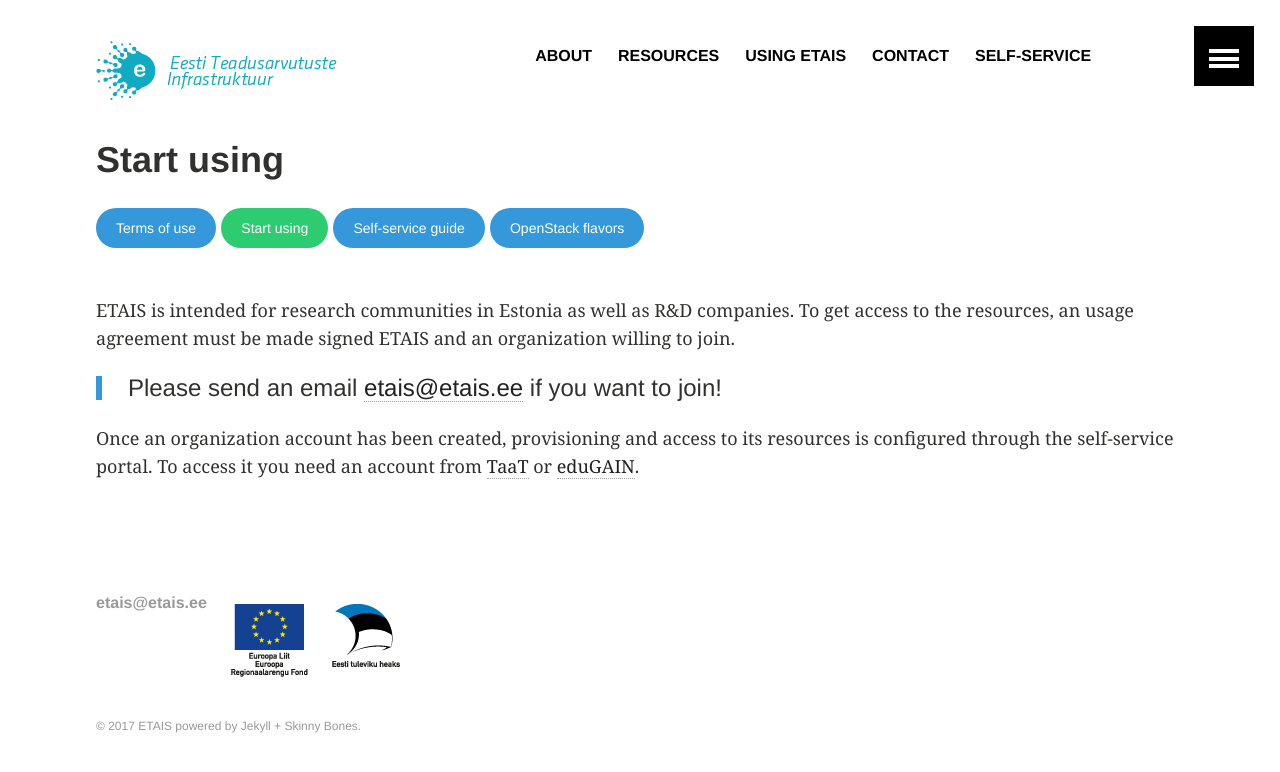
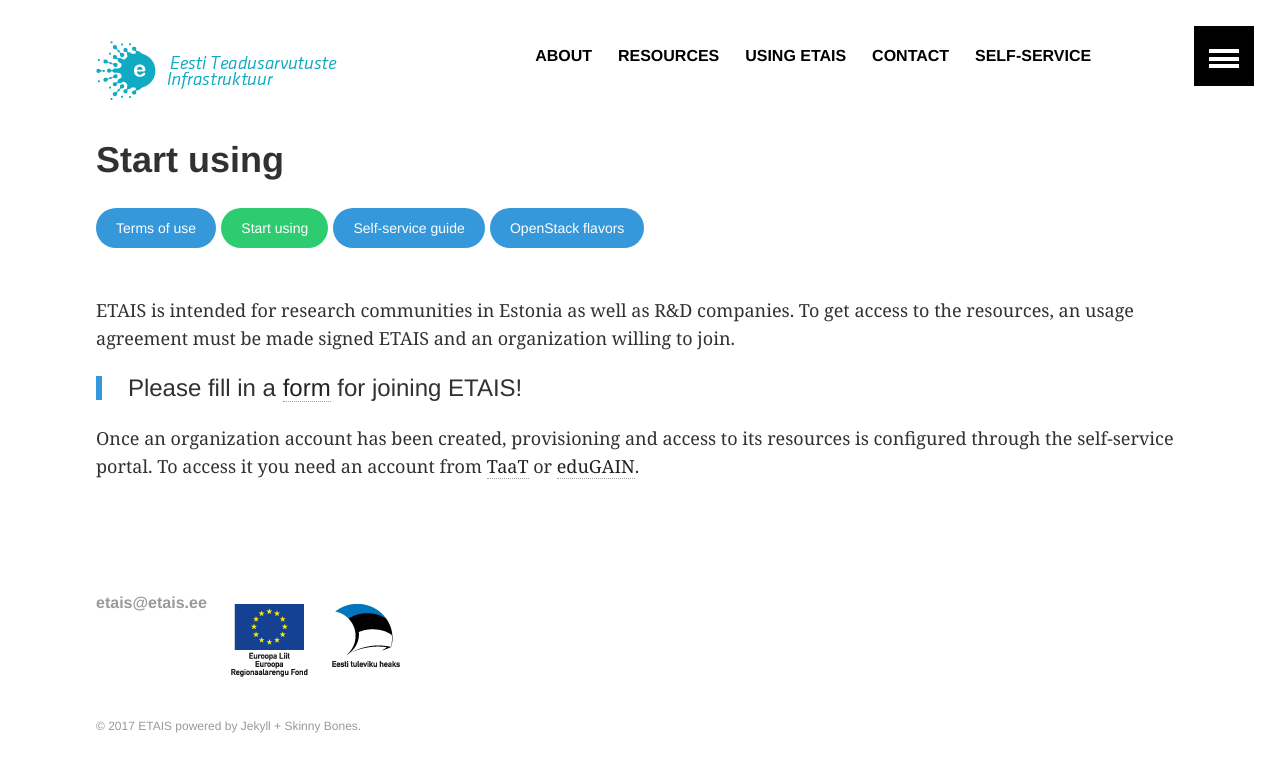
Before and after one commit to etais-ee/etais-web, a Jekyll site: the page built from using/start_using.md, in a window 1280 px wide. Shown: the top 772 px of the page. Built offline with Jekyll 4.4.1, drawn with Linux system fonts in a browser that asks for light colours.

Commit message:
Add link to a request registration form

```diff
--- a/using/start_using.md
+++ b/using/start_using.md
@@ -12,7 +12,7 @@ title: "Start using"
 ETAIS is intended for research communities in Estonia as well as R&D companies. To get access to the resources,
 an usage agreement must be made signed ETAIS and an organization willing to join.
 
->  Please send an email [etais@etais.ee](mailto:etais@etais.ee) if you want to join!
+> Please fill in a [form](https://goo.gl/AgZBdp) for joining ETAIS!
 
 Once an organization account has been created, provisioning and access to its resources is configured through
 the self-service portal. To access it you need an account from [TaaT](http://taat.edu.ee/) or
```
